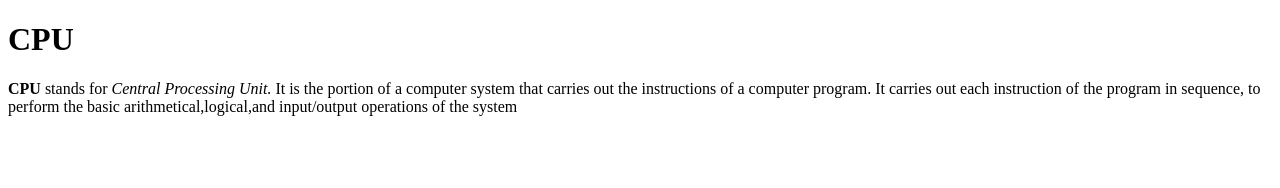
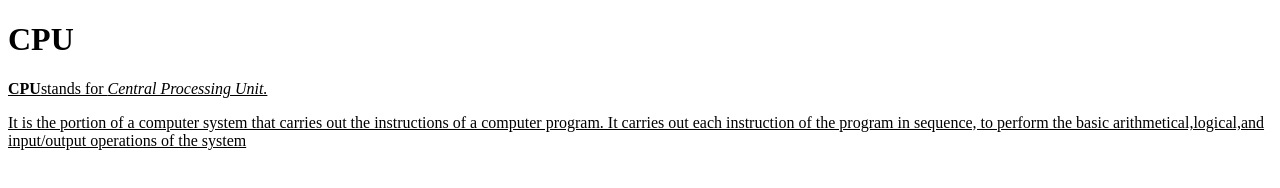
Before and after one commit to iamneo-production/afecffedabbbcecadaeccdfffebaeceaec, a website: page public/index.html in a window 1280 px wide. Drawn offline with Linux system fonts and the light colour scheme.

Commit message:
Backup Commit

```diff
--- a/public/index.html
+++ b/public/index.html
@@ -5,12 +5,12 @@
     <meta http-equiv="X-UA-Compatible" content="IE=edge">
     <meta name="viewport" content="width=device-width, initial-scale=1.0">
     <title>CPU</title>
-    <head><h1> CPU</h1></head><head
-    <p><b>CPU</b> stands for <i> Central Processing Unit.</i>
-          It is the portion of a computer system that carries
-          out the instructions of a computer program.
-          It carries out each instruction of the program in sequence,
-          to perform the basic arithmetical,logical,and input/output operations of the system </p>
+    <head><h1>CPU</h1></head>
+    <p><b><u>CPU</b>stands for <i>Central Processing Unit.</i></i></p>
+        It is the portion of a computer system that carries
+        out the instructions of a computer program.
+        It carries out each instruction of the program in sequence,
+        to perform the basic arithmetical,logical,and input/output operations of the system </p>
     <link rel="stylesheet" href="style.css" />
 </head>
 <body>
```
